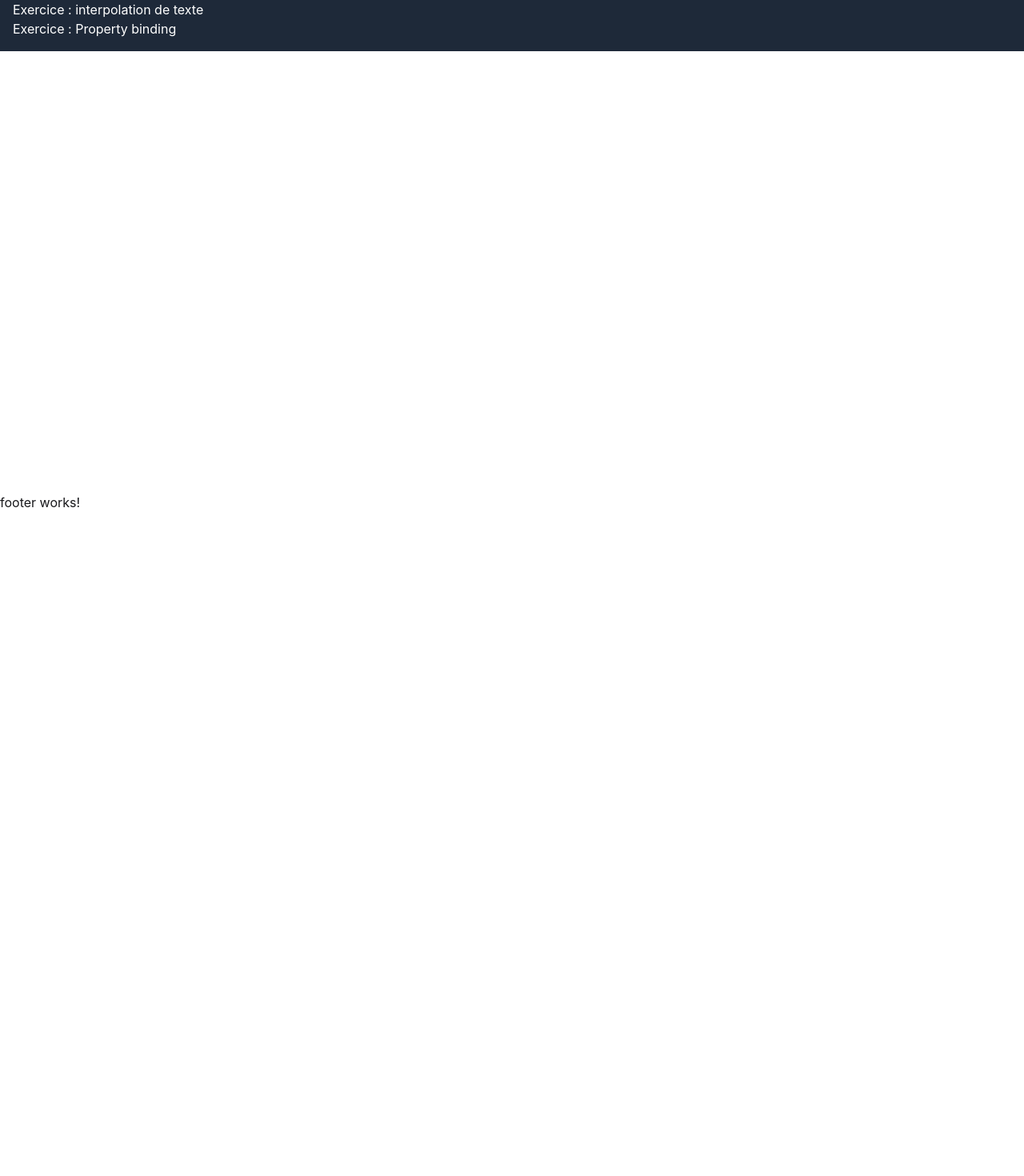
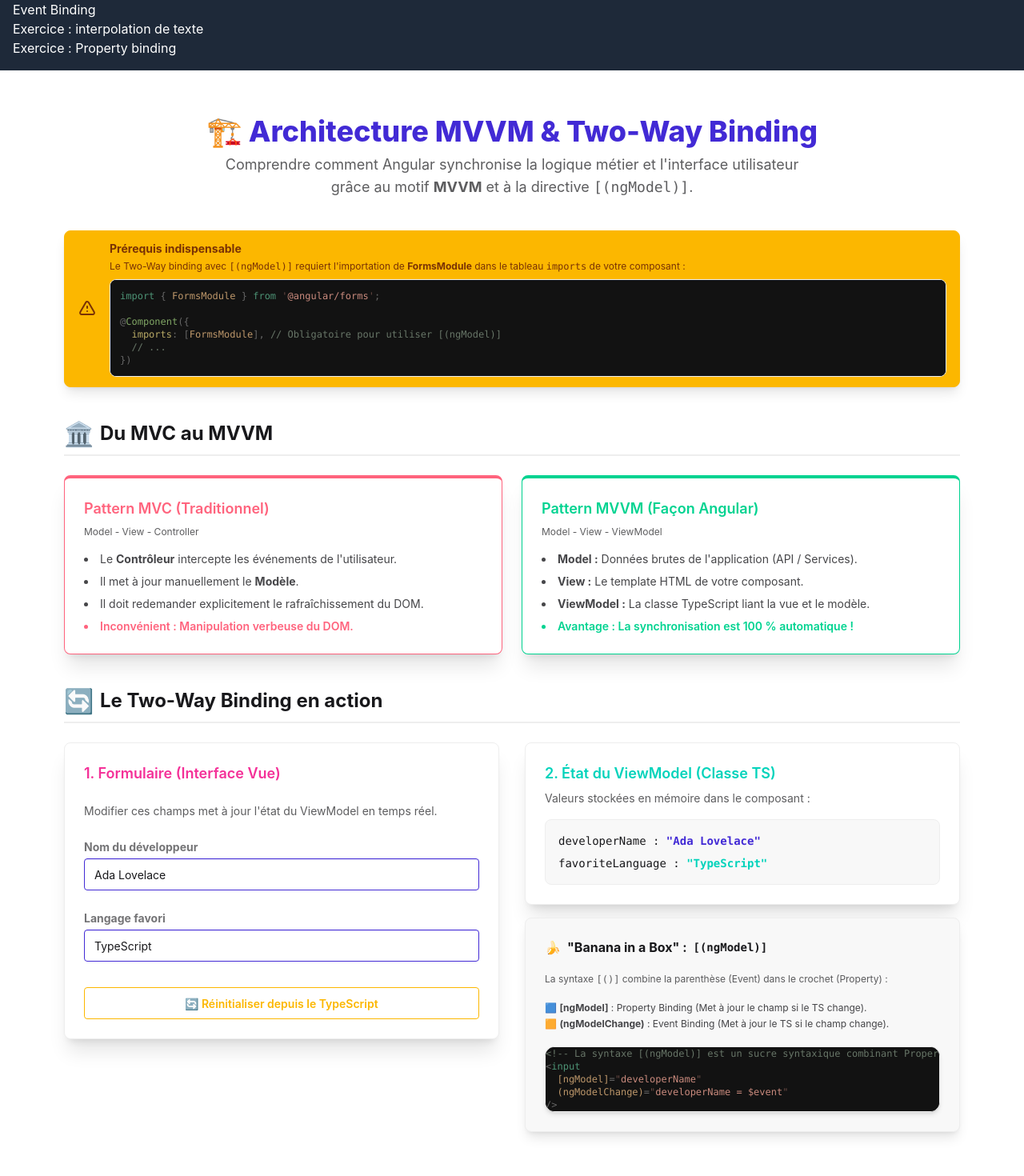
Before and after one commit to GuillaumeItier/cours-angular, an Angular app: page /two-way-binding-lesson in a window 1280 px wide. Before the commit this address led to /. Shown: the part 160-1630 px from the top of the page at 80% size. Before the commit the page ends 800 px from the top, so only its background shows below. Built offline with nearby package versions, Linux system fonts and the light colour scheme.

Commit message:
feat: add two way binding lesson page

```diff
--- a/src/app/app.routes.ts
+++ b/src/app/app.routes.ts
@@ -4,6 +4,7 @@ import { About } from './pages/about/about';
 import { TextInterpolationLesson } from './pages/lessons/text-interpolation-lesson/text-interpolation-lesson';
 import { AttributesBindingLesson } from './pages/lessons/attributes-binding-lesson/attributes-binding-lesson';
 import { EventBindingLesson } from './pages/lessons/event-binding-lesson/event-binding-lesson'
+import { TwoWayBindingLesson } from './pages/lessons/two-way-binding-lesson/two-way-binding-lesson';
 import { TextInterpolationExercice } from './pages/exercices/text-interpolation-exercice/text-interpolation-exercice';
 import { PropertyBindingExercice } from './pages/exercices/property-binding-exercice/property-binding-exercice';
 export const routes: Routes = [
@@ -21,6 +22,7 @@ export const routes: Routes = [
   { path: 'text-interpolation-lesson', component: TextInterpolationLesson },
   { path: 'attributes-binding-lesson', component: AttributesBindingLesson },
   { path: 'event-binding-lesson', component: EventBindingLesson },
+  { path: 'two-way-binding-lesson', component: TwoWayBindingLesson},
   { path: 'text-interpolation-exercice', component: TextInterpolationExercice },
   { path: 'property-binding-exercice', component: PropertyBindingExercice },
 
--- a/src/app/components/layouts/header/header.html
+++ b/src/app/components/layouts/header/header.html
@@ -6,6 +6,7 @@
       <li><a routerLink="/about">Lien Vers About</a></li>
       <li><a routerLink="/text-interpolation-lesson">Interpolation de texte</a></li>
       <li><a routerLink="/attributes-binding-lesson">Attribute et Property binding</a></li>
+      <li><a routerLink="/two-way-binding-lesson">Two way binding</a></li>
       <li><a routerLink="/event-binding-lesson">Event Binding</a></li>
       <li><a routerLink="/text-interpolation-exercice">Exercice : interpolation de texte</a></li>
       <li><a routerLink="/property-binding-exercice">Exercice : Property binding</a></li>
--- /dev/null
+++ b/src/app/pages/lessons/two-way-binding-lesson/two-way-binding-lesson.html
@@ -0,0 +1,150 @@
+<div class="max-w-6xl mx-auto my-10 space-y-10 p-4">
+  <!-- 🟦 En-tête -->
+  <div class="text-center space-y-2">
+    <h1 class="text-4xl font-extrabold text-primary">
+      🏗️ Architecture MVVM & Two-Way Binding
+    </h1>
+    <p class="text-lg text-base-content/70 max-w-3xl mx-auto">
+      Comprendre comment Angular synchronise la logique métier et l'interface utilisateur grâce au motif <strong>MVVM</strong> et à la directive <code>[(ngModel)]</code>.
+    </p>
+  </div>
+
+  <!-- 💡 Alert Près-requis : FormsModule -->
+  <div class="alert alert-warning shadow-lg">
+    <svg xmlns="http://www.w3.org/2000/svg" fill="none" viewBox="0 0 24 24" class="stroke-current shrink-0 w-6 h-6">
+      <path stroke-linecap="round" stroke-linejoin="round" stroke-width="2" d="M12 9v2m0 4h.01m-6.938 4h13.856c1.54 0 2.502-1.667 1.732-3L13.732 4c-.77-1.333-2.694-1.333-3.464 0L3.34 16c-.77 1.333.192 3 1.732 3z"></path>
+    </svg>
+    <div class="w-full">
+      <h3 class="font-bold">Prérequis indispensable</h3>
+      <p class="text-xs mt-1 mb-2">
+        Le Two-Way binding avec <code ngNonBindable>[(ngModel)]</code> requiert l'importation de <strong>FormsModule</strong> dans le tableau <code ngNonBindable>imports</code> de votre composant :
+      </p>
+      <div
+        class="rounded-lg overflow-hidden border border-base-300 bg-[#121212] text-xs font-mono [&>pre]:p-3! [&>pre]:m-0! [&>pre]:overflow-x-auto"
+        [innerHTML]="codeFormsModule | shiki:'typescript':'vitesse-dark' | async">
+      </div>
+    </div>
+  </div>
+
+  <!-- 🟥 SECTION 1 : THÉORIE (MVC vs MVVM) -->
+  <section class="space-y-6">
+    <h2 class="text-2xl font-bold flex items-center gap-2 border-b-2 border-base-300 pb-2">
+      <span class="text-3xl">🏛️</span> Du MVC au MVVM
+    </h2>
+
+    <div class="grid grid-cols-1 md:grid-cols-2 gap-6">
+      <!-- Carte MVC -->
+      <div class="card bg-base-100 shadow-xl border-t-4 border-error border-x border-b">
+        <div class="card-body">
+          <h3 class="card-title text-error">Pattern MVC (Traditionnel)</h3>
+          <p class="text-xs opacity-70">Model - View - Controller</p>
+          <ul class="list-disc list-inside space-y-2 text-sm text-base-content/80 mt-2">
+            <li>Le <strong>Contrôleur</strong> intercepte les événements de l'utilisateur.</li>
+            <li>Il met à jour manuellement le <strong>Modèle</strong>.</li>
+            <li>Il doit redemander explicitement le rafraîchissement du DOM.</li>
+            <li class="text-error font-semibold mt-2">Inconvénient : Manipulation verbeuse du DOM.</li>
+          </ul>
+        </div>
+      </div>
+
+      <!-- Carte MVVM -->
+      <div class="card bg-base-100 shadow-xl border-t-4 border-success border-x border-b">
+        <div class="card-body">
+          <h3 class="card-title text-success">Pattern MVVM (Façon Angular)</h3>
+          <p class="text-xs opacity-70">Model - View - ViewModel</p>
+          <ul class="list-disc list-inside space-y-2 text-sm text-base-content/80 mt-2">
+            <li><strong>Model :</strong> Données brutes de l'application (API / Services).</li>
+            <li><strong>View :</strong> Le template HTML de votre composant.</li>
+            <li><strong>ViewModel :</strong> La classe TypeScript liant la vue et le modèle.</li>
+            <li class="text-success font-semibold mt-2">Avantage : La synchronisation est 100 % automatique !</li>
+          </ul>
+        </div>
+      </div>
+    </div>
+  </section>
+
+  <!-- 🟩 SECTION 2 : PRATIQUE (Two-Way Binding) -->
+  <section class="space-y-6">
+    <h2 class="text-2xl font-bold flex items-center gap-2 border-b-2 border-base-300 pb-2">
+      <span class="text-3xl">🔄</span> Le Two-Way Binding en action
+    </h2>
+
+    <div class="grid grid-cols-1 lg:grid-cols-2 gap-8 items-start">
+
+      <!-- Colonne Formulaire (La Vue qui modifie le TS) -->
+      <div class="card bg-base-100 shadow-xl border border-base-300">
+        <div class="card-body space-y-4">
+          <h3 class="card-title text-secondary">1. Formulaire (Interface Vue)</h3>
+          <p class="text-sm text-base-content/70">
+            Modifier ces champs met à jour l'état du ViewModel en temps réel.
+          </p>
+
+          <div class="form-control w-full space-y-1">
+            <label class="label"><span class="label-text font-bold">Nom du développeur</span></label>
+            <input
+              type="text"
+              [(ngModel)]="developerName"
+              placeholder="Entrez un nom"
+              class="input input-bordered input-primary w-full" />
+          </div>
+
+          <div class="form-control w-full space-y-1">
+            <label class="label"><span class="label-text font-bold">Langage favori</span></label>
+            <input
+              type="text"
+              [(ngModel)]="favoriteLanguage"
+              placeholder="Ex: TypeScript"
+              class="input input-bordered input-primary w-full" />
+          </div>
+
+          <div class="pt-2">
+            <button class="btn btn-outline btn-warning w-full" (click)="resetData()">
+              🔄 Réinitialiser depuis le TypeScript
+            </button>
+          </div>
+        </div>
+      </div>
+
+      <!-- Colonne Résultat (Le TS reflété dans la Vue) -->
+      <div class="space-y-4">
+        <!-- Inspection d'état -->
+        <div class="card bg-base-100 shadow-xl border border-base-300">
+          <div class="card-body">
+            <h3 class="card-title text-accent">2. État du ViewModel (Classe TS)</h3>
+            <p class="text-sm text-base-content/70 mb-2">
+              Valeurs stockées en mémoire dans le composant :
+            </p>
+
+            <div class="bg-base-200 p-4 rounded-lg font-mono text-sm space-y-2 border border-base-300">
+              <p>developerName : <span class="text-primary font-bold">"{{ developerName }}"</span></p>
+              <p>favoriteLanguage : <span class="text-accent font-bold">"{{ favoriteLanguage }}"</span></p>
+            </div>
+          </div>
+        </div>
+
+        <!-- Explication "Banana in a Box" -->
+        <div class="card bg-base-200 shadow-lg border border-base-300">
+          <div class="card-body space-y-3">
+            <h4 class="font-bold text-base flex items-center gap-2">
+              <span>🍌</span> "Banana in a Box" : <code class="text-sm">[(ngModel)]</code>
+            </h4>
+            <p class="text-xs text-base-content/70">
+              La syntaxe <code ngNonBindable>[()]</code> combine la parenthèse (Event) dans le crochet (Property) :
+            </p>
+
+            <ul class="text-xs space-y-1 text-base-content/80">
+              <li>🟦 <strong>[ngModel]</strong> : Property Binding (Met à jour le champ si le TS change).</li>
+              <li>🟧 <strong>(ngModelChange)</strong> : Event Binding (Met à jour le TS si le champ change).</li>
+            </ul>
+
+            <div
+              class="rounded-xl overflow-hidden border border-base-300 bg-[#121212] text-xs font-mono [&>pre] :p-4! [&>pre]:m-0! [&>pre]:overflow-x-auto shadow-md"
+              [innerHTML]="codeUnderTheHood | shiki:'html':'vitesse-dark' | async">
+            </div>
+          </div>
+        </div>
+      </div>
+
+    </div>
+  </section>
+</div>
--- /dev/null
+++ b/src/app/pages/lessons/two-way-binding-lesson/two-way-binding-lesson.ts
@@ -0,0 +1,38 @@
+import { Component } from '@angular/core';
+import { FormsModule } from '@angular/forms';
+import { AsyncPipe } from '@angular/common';
+import { ShikiPipe } from '../../../pipes/shiki.pipe';
+
+@Component({
+  selector: 'app-two-way-binding-lesson',
+  imports: [FormsModule, AsyncPipe, ShikiPipe],
+  styleUrl: './two-way-binding-lesson.css',
+  templateUrl: './two-way-binding-lesson.html',
+})
+export class TwoWayBindingLesson {
+  // Modèle de données (ViewModel)
+  developerName: string = 'Ada Lovelace';
+  favoriteLanguage: string = 'TypeScript';
+
+  // Snippets de code pour Shiki
+  codeNgModel: string = `<input type="text" [(ngModel)]="developerName" class="input input-bordered" />`;
+
+  codeUnderTheHood: string = `<!-- La syntaxe [(ngModel)] est un sucre syntaxique combinant Property + Event Binding -->
+<input
+  [ngModel]="developerName"
+  (ngModelChange)="developerName = $event"
+/>`;
+
+  codeFormsModule: string = `import { FormsModule } from '@angular/forms';
+
+@Component({
+  imports: [FormsModule], // Obligatoire pour utiliser [(ngModel)]
+  // ...
+})`;
+
+  // Action métier depuis le TypeScript
+  resetData(): void {
+    this.developerName = '';
+    this.favoriteLanguage = '';
+  }
+}
```
Also changed, not shown: src/app/pages/lessons/two-way-binding-lesson/two-way-binding-lesson.css (added), 1 other file (tests, documents, lock files or other folders).
